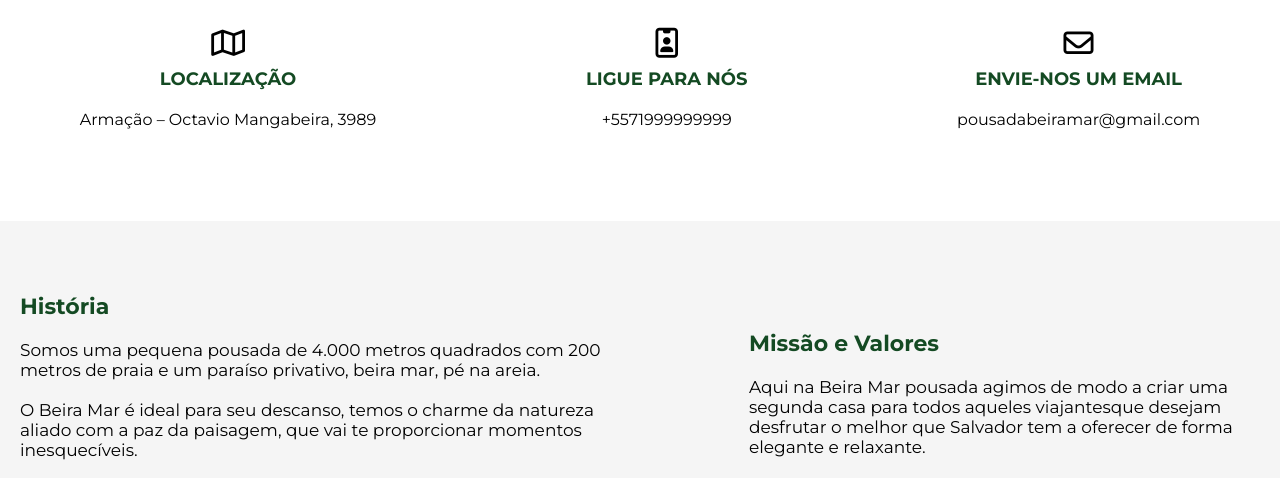
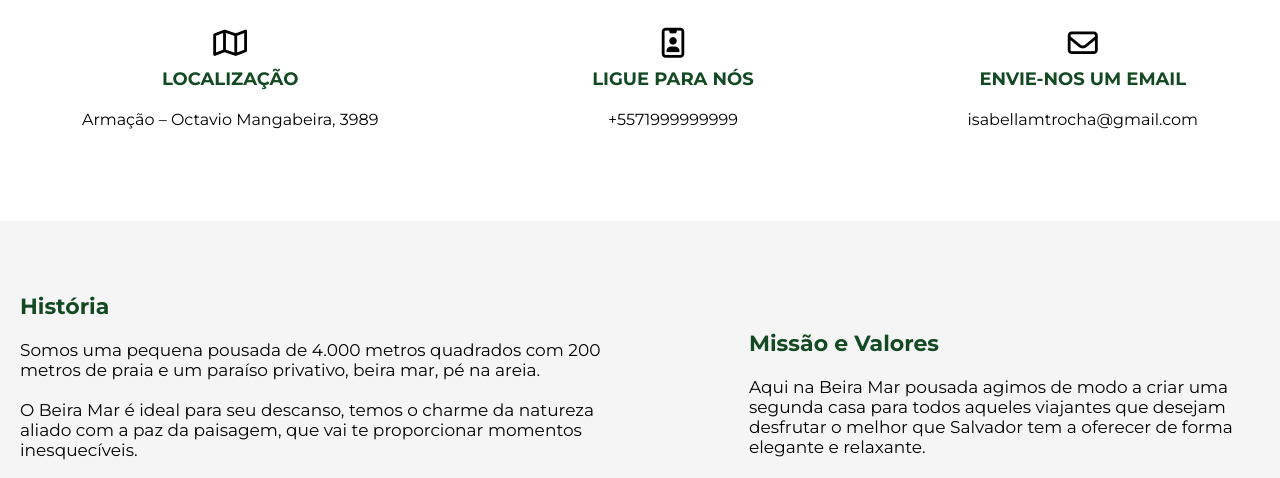
Before and after one commit to marcosbarcelos/beira-mar, a plain HTML site: page sobre.html in a window 1280 px wide. Shown: the part 419-897 px from the top of the page. Drawn offline with Linux system fonts and the light colour scheme; a web font is replaced by a local one.

```diff
--- a/sobre.html
+++ b/sobre.html
@@ -63,7 +63,7 @@
         <div class="content__info">
           <i class="fa-regular fa-envelope info__icon"></i>
           <p class="info__title">Envie-nos um email</p>
-          <p class="info__desc">pousadabeiramar@gmail.com</p>
+          <p class="info__desc">isabellamtrocha@gmail.com</p>
         </div>
       </div>
     </section>
@@ -77,7 +77,7 @@
       <div class="about__mission">
         <h2 class="about__title section--title">Missão e Valores</h2>
         <p class="about__desc">
-          Aqui na Beira Mar pousada agimos de modo a criar uma segunda casa para todos aqueles viajantesque desejam desfrutar
+          Aqui na Beira Mar pousada agimos de modo a criar uma segunda casa para todos aqueles viajantes que desejam desfrutar
           o melhor que Salvador tem a oferecer de forma elegante e relaxante. <br><br> Aqui estão alguns valores de nossa pousada:
         </p>
         <div class="mission">
```
Also changed, not shown: consulta.html (+2 -1 lines).
